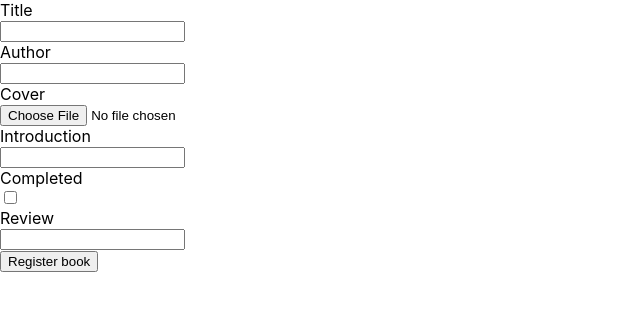
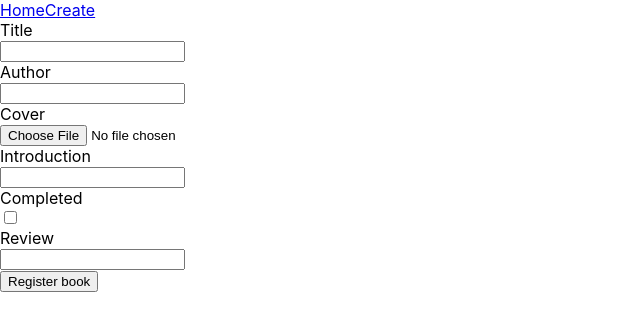
Before and after one commit to erickdc7/library-app, a React (Create React App) app: page /create in a window 1280 px wide. Shown: the top 330 px of the page, without its empty margins (0-640 px from the left). Built offline with nearby package versions, Linux system fonts and the light colour scheme.

Commit message:
books, layout & navbar component added

```diff
--- /dev/null
+++ b/src/components/book.js
@@ -0,0 +1,12 @@
+import { Link } from "react-router-dom";
+
+export default function Book({ item }) {
+    return (
+        <div>
+            <Link to={`/view/${item.id}`}>
+                <img src={item.cover} width="200" alt={item.title} />
+                <div>{item.title}</div>
+            </Link>
+        </div>
+    )
+}
--- /dev/null
+++ b/src/components/layout.js
@@ -0,0 +1,12 @@
+import Navbar from "./navbar";
+
+export default function Layout({ children }) {
+    return (
+        <div>
+            <Navbar />
+            <div>
+                {children}
+            </div>
+        </div>
+    )
+}
--- /dev/null
+++ b/src/components/navbar.js
@@ -0,0 +1,10 @@
+import { Link } from "react-router-dom";
+
+export default function Navbar() {
+    return (
+        <div>
+            <Link to="/">Home</Link>
+            <Link to="/create">Create</Link>
+        </div>
+    )
+}
--- a/src/pages/create.js
+++ b/src/pages/create.js
@@ -1,4 +1,5 @@
 import { useState } from "react"
+import Layout from "../components/layout";
 import { useAppContext } from "../store/store";
 
 export default function Create() {
@@ -66,7 +67,7 @@ export default function Create() {
     }
 
     return (
-        <div>
+        <Layout>
             <form onSubmit={handleSubmit}>
                 <div>
                     <div>Title</div>
@@ -136,6 +137,6 @@ export default function Create() {
 
                 <input type="submit" value="Register book" />
             </form>
-        </div>
+        </Layout>
     )
 }
--- a/src/pages/index.js
+++ b/src/pages/index.js
@@ -1,17 +1,17 @@
+import Book from "../components/book";
+import Layout from "../components/layout";
 import { useAppContext } from "../store/store"
 
 export default function Index() {
     const store = useAppContext();
 
     return (
-        <div>
+        <Layout>
             {
                 store.items.map(item => (
-                    <div>
-                        {item.title}
-                    </div>
+                    <Book key={item.id} item={item} />
                 ))
             }
-        </div>
+        </Layout>
     )
 }
--- a/src/pages/view.js
+++ b/src/pages/view.js
@@ -1,5 +1,9 @@
+import Layout from "../components/layout";
+
 export default function View() {
     return (
-        <div>View</div>
+        <Layout>
+            a
+        </Layout>
     )
 }
```
